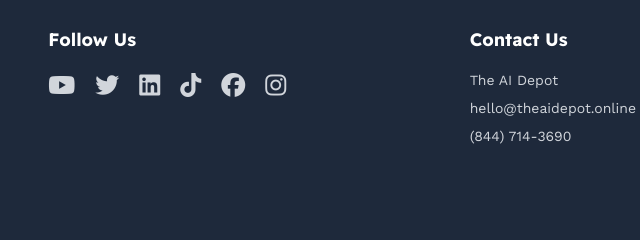
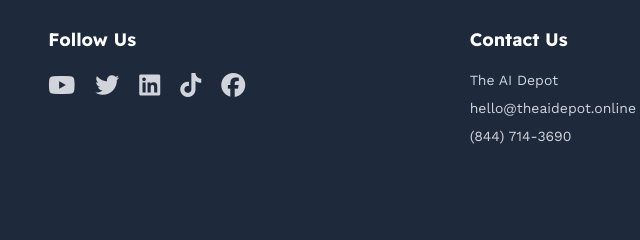
Before and after one commit to TheAIDepot/blueprint, a plain HTML site: page public/index.html in a window 1280 px wide. Shown: the part 3315-3555 px from the top of the page, 397-1037 px from the left. Drawn offline with nearby package versions, Linux system fonts and the light colour scheme.

Commit message:
Update index.html288 - removed

```diff
--- a/public/index.html
+++ b/public/index.html
@@ -285,7 +285,7 @@ if __name__ == "__main__":
                         <a href="https://www.linkedin.com/in/the-ai-depot-241109360/" target="_blank" class="hover:text-accent transition"><i class="fab fa-linkedin"></i></a>
                         <a href="https://www.tiktok.com/@theaidepot8" target="_blank" class="hover:text-accent transition"><i class="fab fa-tiktok"></i></a>
                         <a href="https://www.facebook.com/profile.php?id=61576271914774" target="_blank" class="hover:text-accent transition"><i class="fab fa-facebook"></i></a>
-                        <a href="https://www.instagram.com/" target="_blank" class="hover:text-accent transition"><i class="fab fa-instagram"></i></a>
+
                     </div>
                 </div>
                 <!-- Contact Info -->
```
